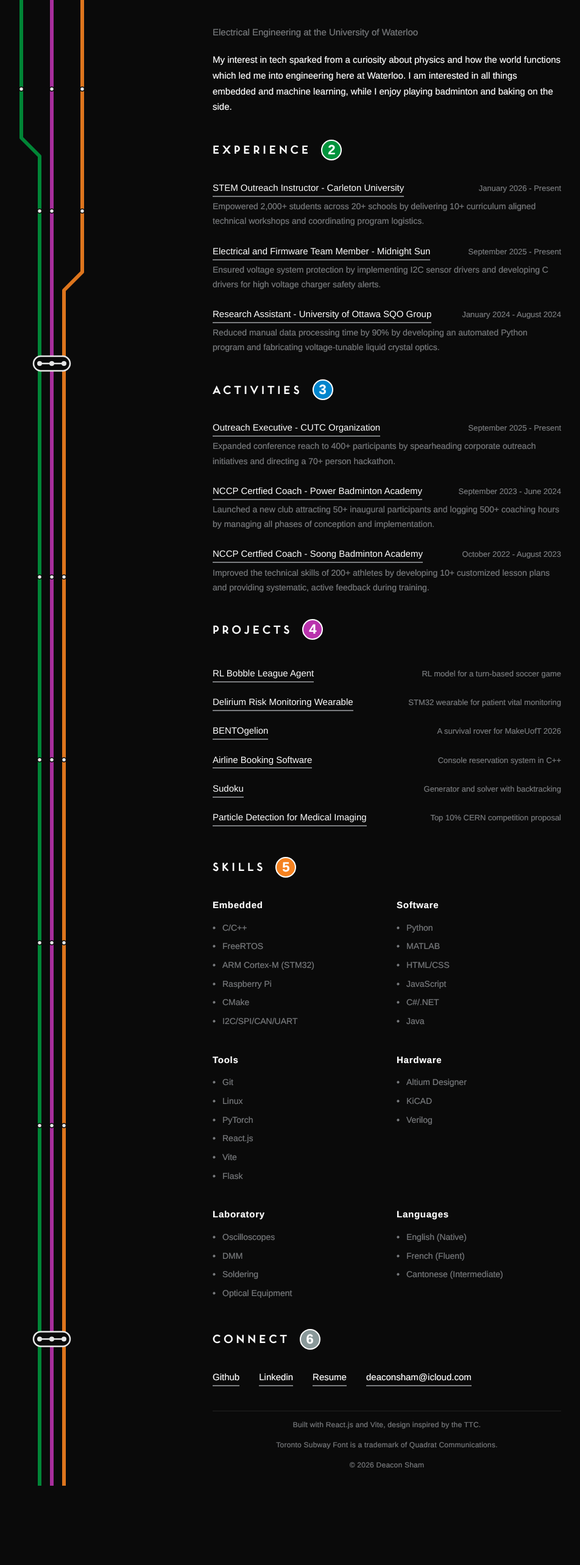
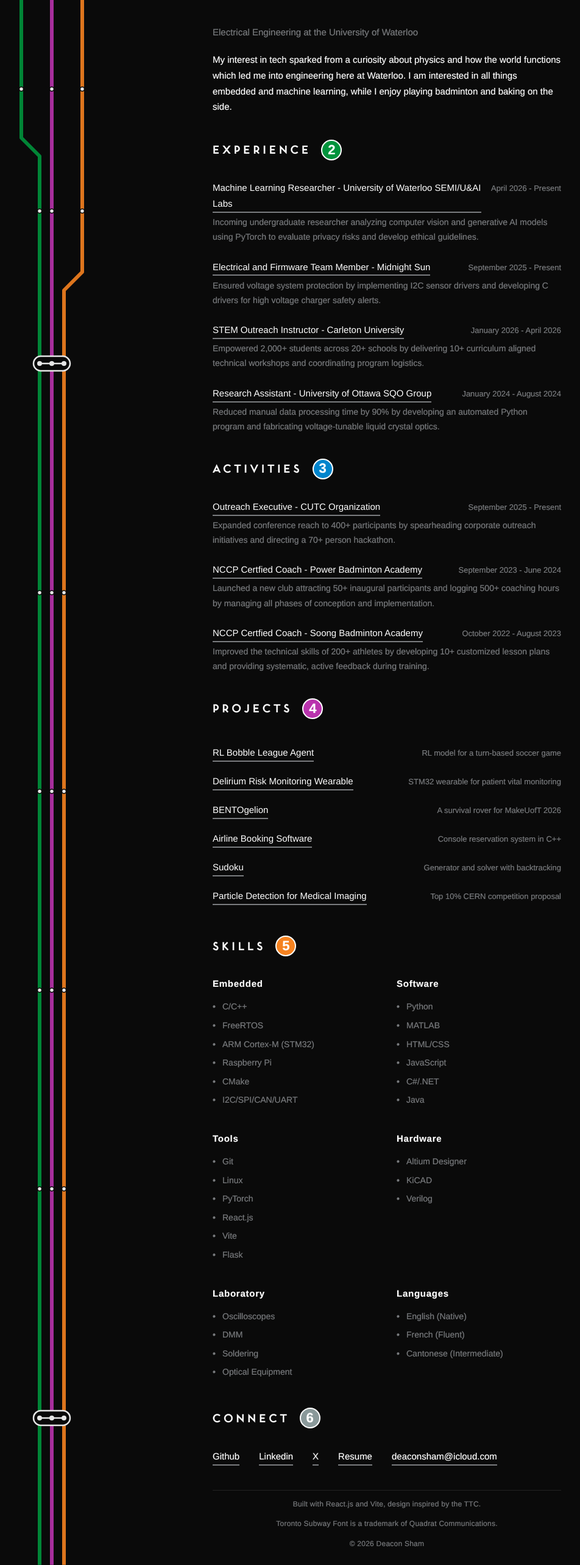
Before and after one commit to DeaconSham/deaconsham.github.io, a React (Vite) app: page / in a window 1280 px wide. Shown: the part 206-2772 px from the top of the page at 61% size, without its empty margins (5-957 px from the left). Before the commit the page ends 2642 px from the top, so only its background shows below. Built offline with nearby package versions, Linux system fonts and the light colour scheme.

Commit message:
added X and new upcoming position

```diff
--- a/src/components/Connect.jsx
+++ b/src/components/Connect.jsx
@@ -12,8 +12,11 @@ function Connect() {
                 <a href="https://linkedin.com/in/deacon-sham" target="_blank" rel="noopener noreferrer">
                     Linkedin
                 </a>
+                <a href="https://x.com/deaconsham" target="_blank" rel="noopener noreferrer">
+                    X
+                </a>
                 <a
-                    href="https://drive.google.com/file/d/13YFBM5cnpjeeFx9RM0yEz6bFFjaMJ9ZT/view?usp=share_link"
+                    href="https://drive.google.com/file/d/1yW7rmRV33931TBpBUhzRawKcxbJnshmh/view?usp=share_link"
                     target="_blank"
                     rel="noopener noreferrer"
                 >
--- a/src/components/Experience.jsx
+++ b/src/components/Experience.jsx
@@ -1,15 +1,21 @@
 const experiences = [
     {
-        title: 'STEM Outreach Instructor - Carleton University',
-        url: 'https://carleton.ca/',
-        date: 'January 2026 - Present',
-        desc: 'Empowered 2,000+ students across 20+ schools by delivering 10+ curriculum aligned technical workshops and coordinating program logistics.'
+        title: 'Machine Learning Researcher - University of Waterloo SEMI/U&AI Labs',
+        url: 'https://ecreager.github.io',
+        date: 'April 2026 - Present',
+        desc: 'Incoming undergraduate researcher analyzing computer vision and generative AI models using PyTorch to evaluate privacy risks and develop ethical guidelines.'
     },
     {
         title: 'Electrical and Firmware Team Member - Midnight Sun',
         url: 'https://www.uwmidsun.com/',
         date: 'September 2025 - Present',
         desc: 'Ensured voltage system protection by implementing I2C sensor drivers and developing C drivers for high voltage charger safety alerts.'
+    },
+    {
+        title: 'STEM Outreach Instructor - Carleton University',
+        url: 'https://carleton.ca/vv/',
+        date: 'January 2026 - April 2026',
+        desc: 'Empowered 2,000+ students across 20+ schools by delivering 10+ curriculum aligned technical workshops and coordinating program logistics.'
     },
     {
         title: 'Research Assistant - University of Ottawa SQO Group',
```
